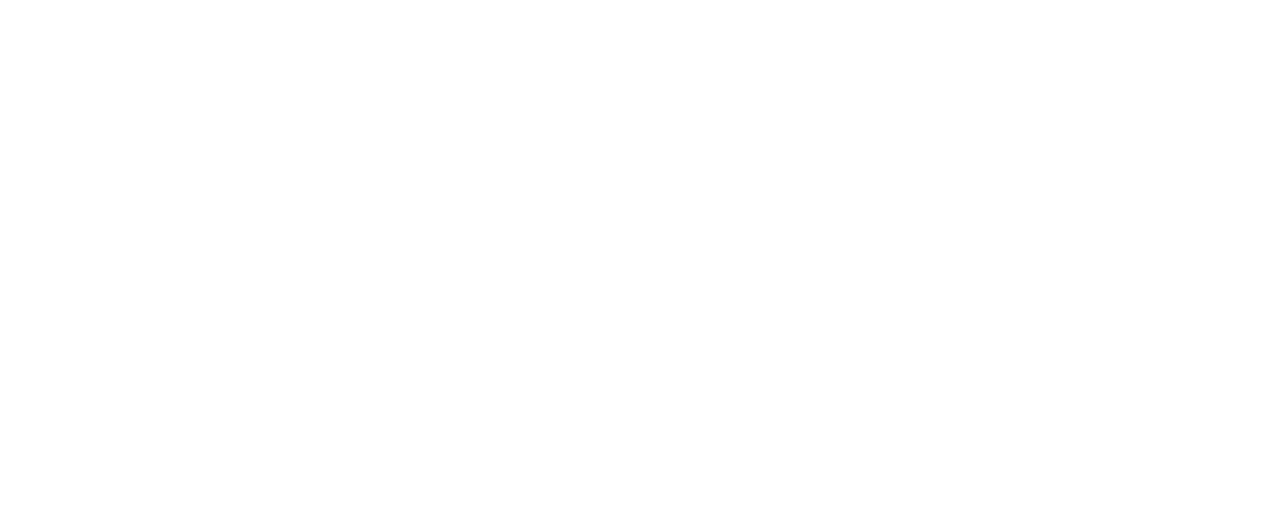
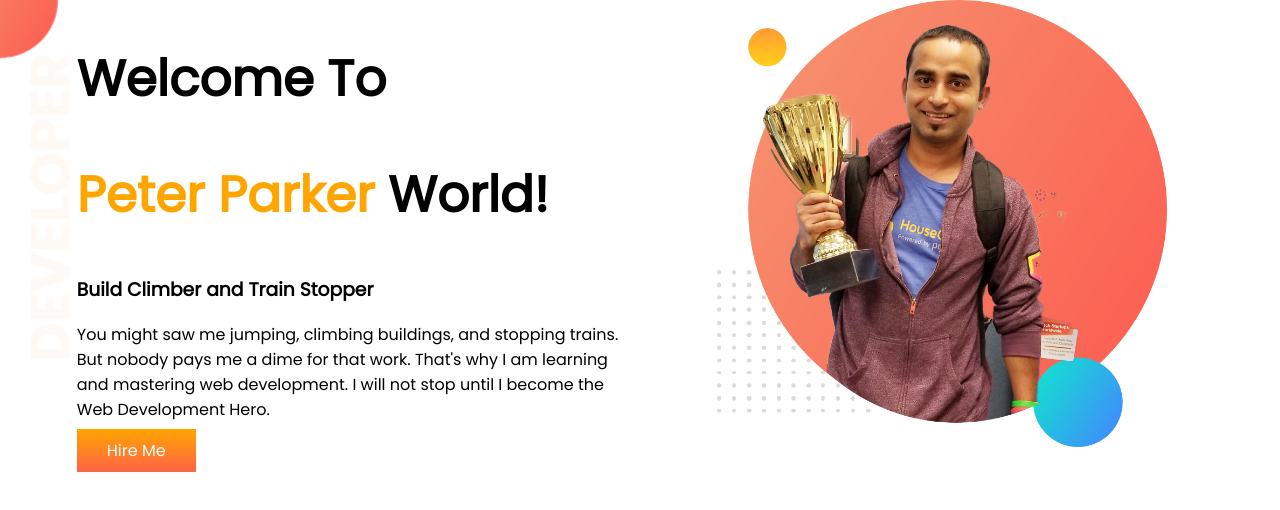
Before and after one commit to NousinTabassum/practice-portfolio, a plain HTML site: page index.html in a window 1280 px wide. Drawn offline with Linux system fonts and the light colour scheme.

Commit message:
top added

```diff
--- a/index.html
+++ b/index.html
@@ -5,11 +5,30 @@
     <meta charset="UTF-8">
     <meta http-equiv="X-UA-Compatible" content="IE=edge">
     <meta name="viewport" content="width=device-width, initial-scale=1.0">
-    <title>Document</title>
+    <title>Peter's portfolio</title>
+    <link rel="preconnect" href="https://fonts.googleapis.com">
+    <link rel="preconnect" href="https://fonts.gstatic.com" crossorigin>
+    <link href="https://fonts.googleapis.com/css2?family=Poppins&display=swap" rel="stylesheet">
     <link rel="stylesheet" href="style.css">
 </head>
 
 <body>
+    <section class="flex_content top_content">
+        <div class="box">
+            <h1>Welcome To</h1>
+            <h1><span class="orange">Peter Parker</span> World!</h1>
+            <h3>Build Climber and Train Stopper</h3>
+            <p>You might saw me jumping, climbing buildings, and stopping trains. But nobody pays me a dime for that
+                work. That's why I am learning and mastering web development. I will not stop until I become the Web
+                Development Hero.</p>
+            <a href="https://www.linkedin.com/in/nousin-tabassum/" target="_blink">Hire Me</a>
+
+        </div>
+        <div class="box">
+            <img src="images/jhankar.png" alt="">
+
+        </div>
+    </section>
 
 </body>
 
--- a/style.css
+++ b/style.css
@@ -0,0 +1,30 @@
+body{
+    font-family: 'Poppins', sans-serif;
+    margin: 0;
+}
+h1{
+    font-size: 50px;
+}
+.orange{
+    color: orange;
+}
+.flex_content{
+    display: flex;
+}
+.box{
+
+    width:50%;
+    padding-left: 6%;
+}.box img{
+    width: 80%;
+}
+.box a{
+    text-decoration: none;
+    color:white;
+    padding: 10px 30px;
+    background-image: linear-gradient(orange,tomato);
+}
+.top_content{
+    background-image: url(images/top-banner.png);
+    background-repeat: no-repeat;
+}
```
Also changed, not shown: images/dream-bg.png (added), images/exp-bg.png (added), images/jhankar.png (added), images/jhankar2.png (added), images/top-banner.png (added).
